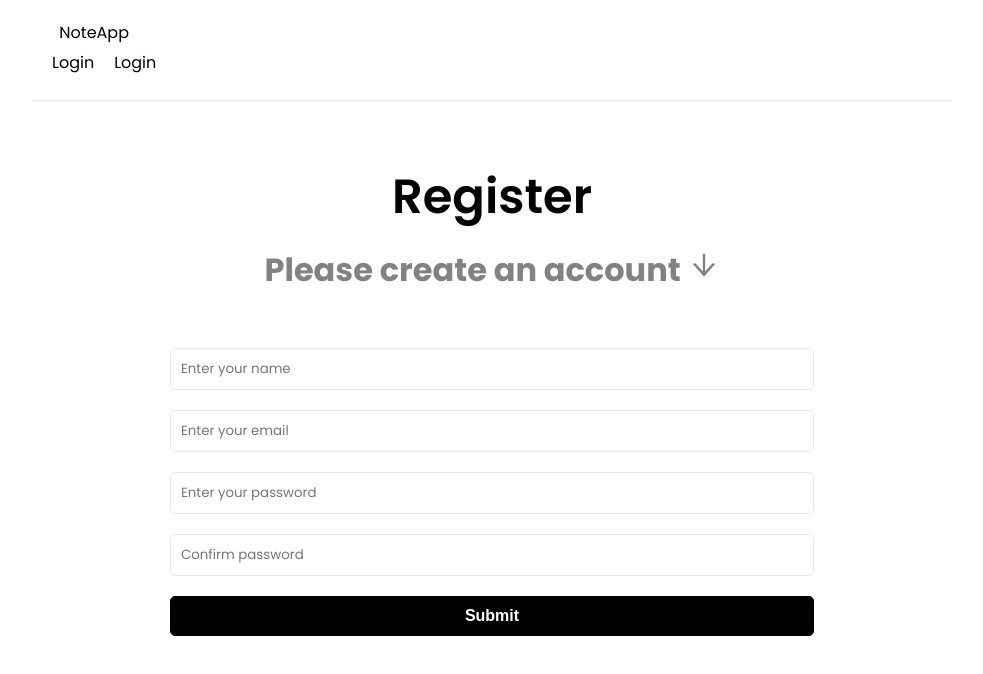
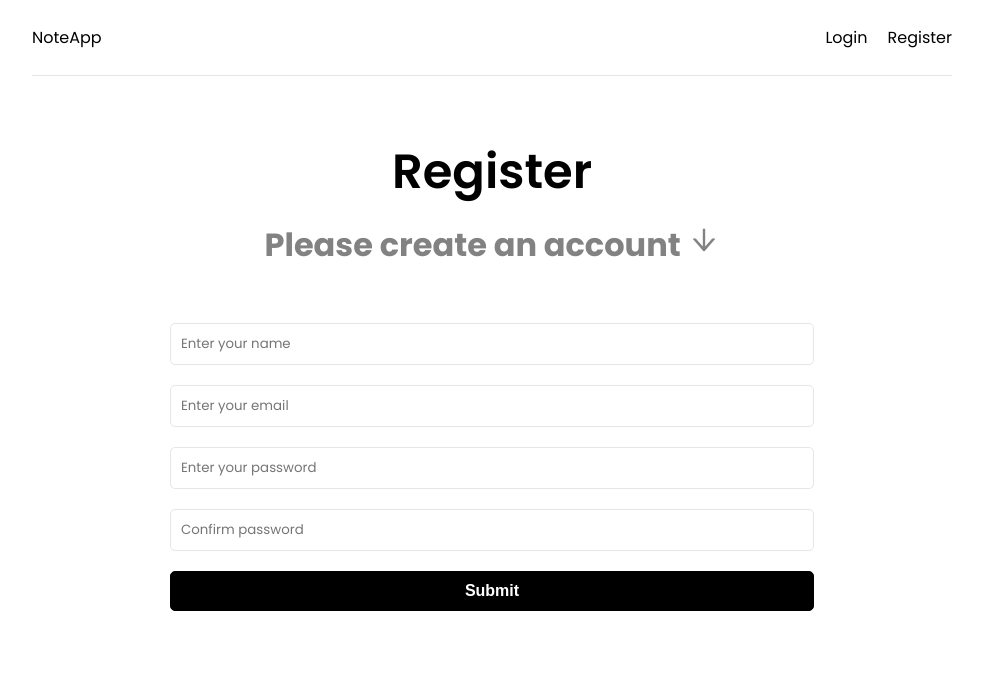
Before and after one commit to temisan0x/MERN, a React (Create React App) app in the folder client/: page /register in a window 1280 px wide. Shown: the top 674 px of the page, without its empty margins (148-1131 px from the left). Built offline with nearby package versions, Linux system fonts and the light colour scheme.

Commit message:
chore: code cleanup

```diff
--- a/client/src/components/Header.jsx
+++ b/client/src/components/Header.jsx
@@ -5,11 +5,11 @@ function Header() {
         <header className="header">
             <div className="logo">
                 <Link to="/">NoteApp</Link>
+            </div>
                 <ul>
                     <li><Link to="/login">Login</Link></li>
-                    <li><Link to="/register">Login</Link></li>
+                    <li><Link to="/register">Register</Link></li>
                 </ul>
-            </div>
         </header>
     )
 }
--- a/client/src/index.css
+++ b/client/src/index.css
@@ -65,6 +65,7 @@ h3 {
 .header ul li a {
   display: flex;
   align-items: center;
+  transition: 1s ease-in;
 }
 
 .header ul li a:hover {
```
